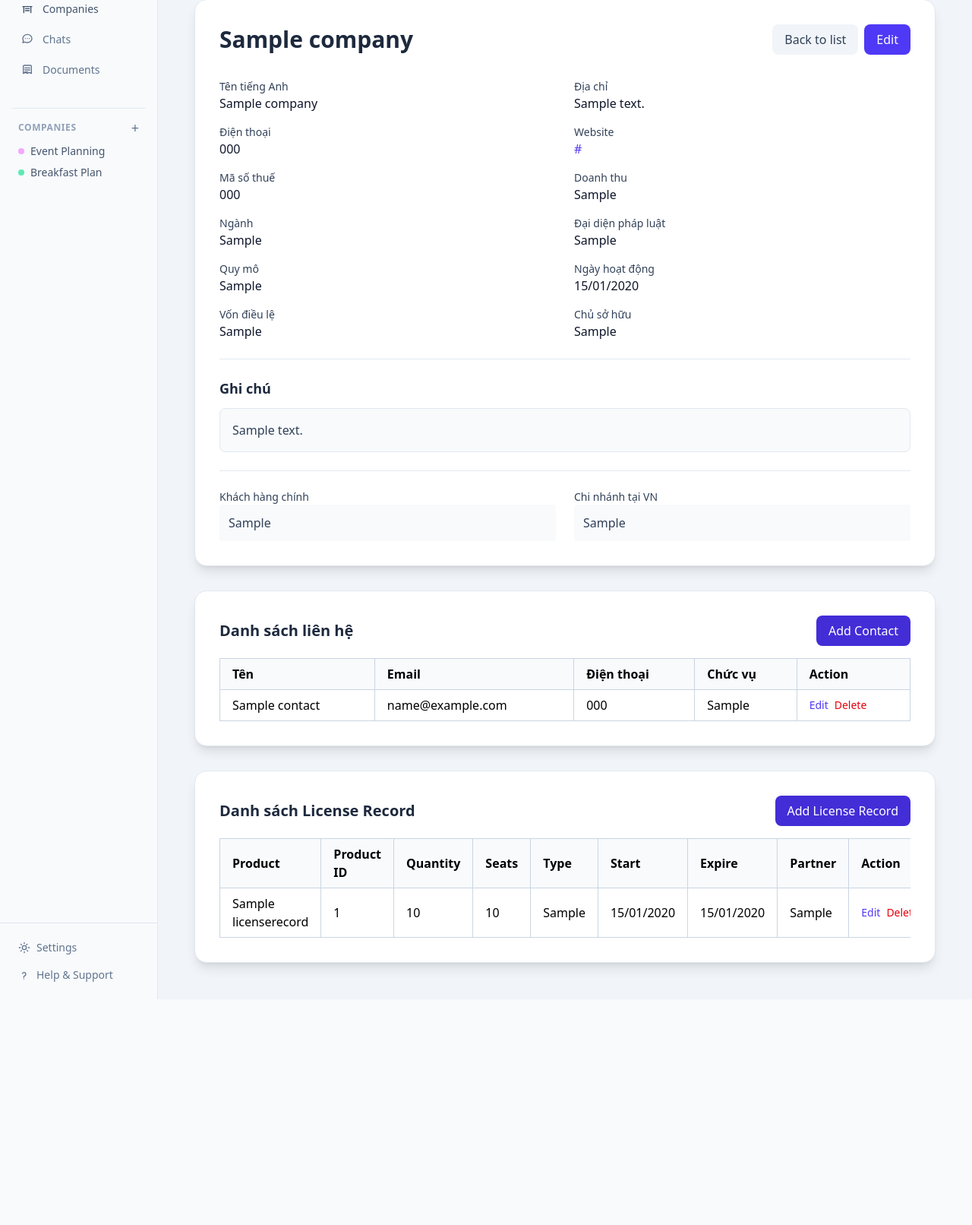
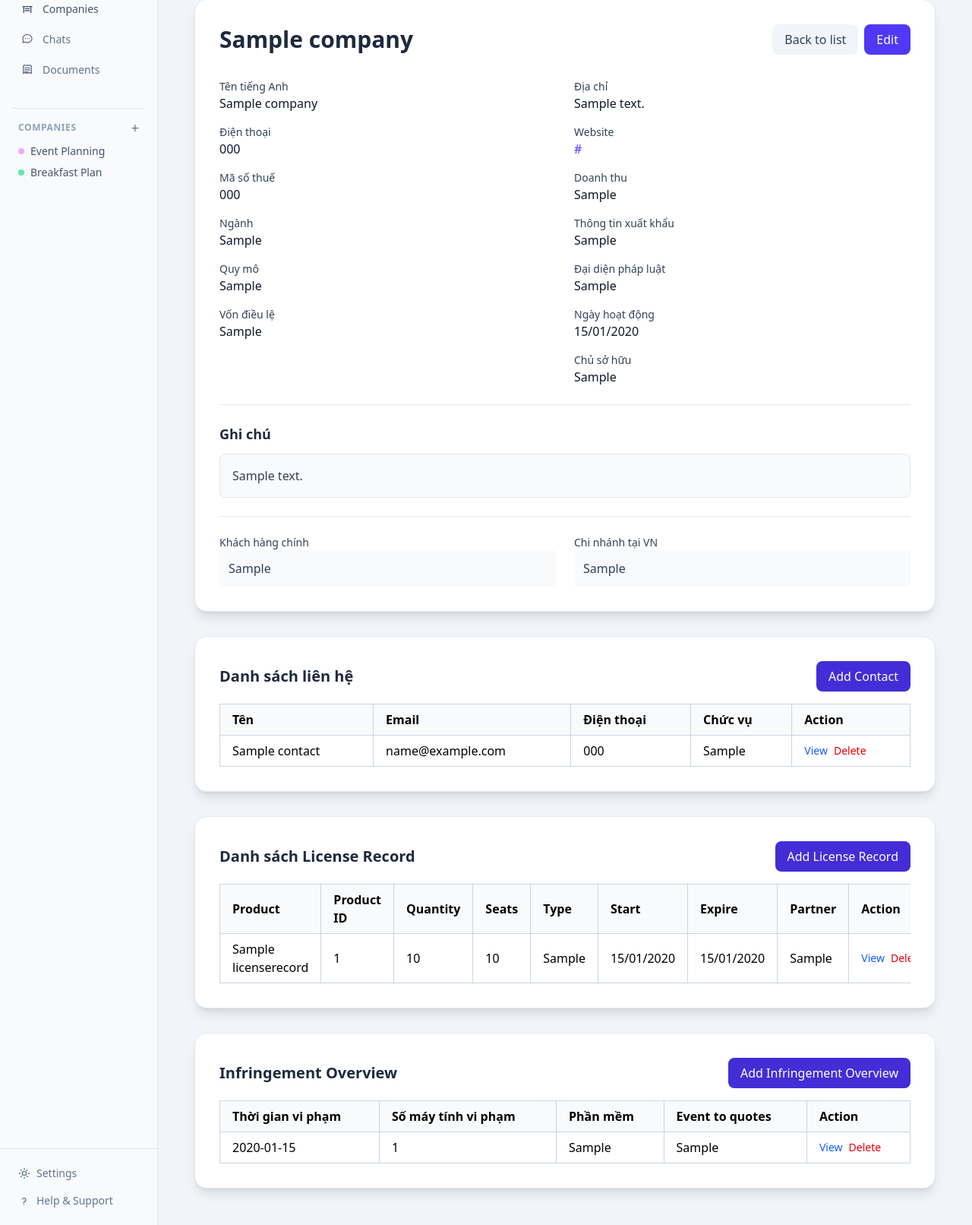
Before and after one commit to luonglong290901-ai/company_management, a Django app: page /companies/1/ in a window 1280 px wide. Shown: the part 130-1742 px from the top of the page at 76% size. Before the commit the page ends 1445 px from the top, so only its background shows below. Run offline with Django 5.2, Linux system fonts and the light colour scheme; a user stored in the database is signed in; tables that the repository leaves empty hold one stand-in row (values such as "Sample post"); some libraries are stand-ins or nearby versions.

Commit message:
feat(core): implement infringement overview and detail-first action flow
add export info and infringement overview CRUD with company detail integration; switch action buttons to view+delete and move edit into detail pages; preserve multiline text rendering across templates with linebreak handling; update related routes, views, forms, templates, and migrations

```diff
--- a/core/templates/company/detail.html
+++ b/core/templates/company/detail.html
@@ -43,7 +43,7 @@
         </div>
         <div>
           <label class="block text-sm font-medium text-slate-700">Ngành</label>
-          <p class="text-slate-900">{{ company.industry|default:"N/A" }}</p>
+          <p class="text-slate-900">{{ company.industry|default:"N/A"|linebreaksbr }}</p>
         </div>
         <div>
           <label class="block text-sm font-medium text-slate-700">Quy mô</label>
@@ -59,7 +59,7 @@
       <div class="space-y-4">
         <div>
           <label class="block text-sm font-medium text-slate-700">Địa chỉ</label>
-          <p class="text-slate-900">{{ company.address|default:"N/A" }}</p>
+          <p class="text-slate-900">{{ company.address|default:"N/A"|linebreaksbr }}</p>
         </div>
         <div>
           <label class="block text-sm font-medium text-slate-700">Website</label>
@@ -74,6 +74,10 @@
           <p class="text-slate-900">{{ company.revenue|default:"N/A" }}</p>
         </div>
         <div>
+          <label class="block text-sm font-medium text-slate-700">Thông tin xuất khẩu</label>
+          <p class="text-slate-900 whitespace-pre-wrap">{{ company.export_info|default:"N/A"|linebreaksbr }}</p>
+        </div>
+        <div>
           <label class="block text-sm font-medium text-slate-700">Đại diện pháp luật</label>
           <p class="text-slate-900">{{ company.legal_representative|default:"N/A" }}</p>
         </div>
@@ -83,7 +87,7 @@
         </div>
         <div>
           <label class="block text-sm font-medium text-slate-700">Chủ sở hữu</label>
-          <p class="text-slate-900">{{ company.owner|default:"N/A" }}</p>
+          <p class="text-slate-900">{{ company.owner|default:"N/A"|linebreaksbr }}</p>
         </div>
       </div>
     </div>
@@ -160,7 +164,7 @@
             </td>
             <td class="border border-slate-300 px-4 py-2">
               <div class="flex gap-2">
-                <a href="{% url 'contact_edit' contact.pk %}" class="text-indigo-600 hover:underline text-sm">Edit</a>
+                <a href="{% url 'contact_detail' contact.pk %}" class="text-blue-600 hover:underline text-sm">View</a>
                 <button type="button" onclick="openDeleteModal('{% url 'contact_delete' contact.pk %}', 'Liên hệ {{ contact.contact_name|escapejs }}')" class="text-red-600 hover:underline text-sm">Delete</button>
               </div>
             </td>
@@ -185,7 +189,7 @@
           </div>
         </div>
         <div class="flex gap-3 mt-2">
-          <a href="{% url 'contact_edit' contact.pk %}" class="text-indigo-600 hover:underline text-sm">Edit</a>
+          <a href="{% url 'contact_detail' contact.pk %}" class="text-blue-600 hover:underline text-sm">View</a>
           <button type="button" onclick="openDeleteModal('{% url 'contact_delete' contact.pk %}', 'Liên hệ {{ contact.contact_name|escapejs }}')" class="text-red-600 hover:underline text-sm">Delete</button>
         </div>
       </div>
@@ -242,7 +246,7 @@
             <td class="border border-slate-300 px-4 py-2 text-black">{{ license_record.partner }}</td>
             <td class="border border-slate-300 px-4 py-2">
               <div class="flex gap-2">
-                <a href="{% url 'license_record_edit' license_record.pk %}" class="text-indigo-600 hover:underline text-sm">Edit</a>
+                <a href="{% url 'license_record_detail' license_record.pk %}" class="text-blue-600 hover:underline text-sm">View</a>
                 <button type="button" onclick="openDeleteModal('{% url 'license_record_delete' license_record.pk %}', 'License {{ license_record.product_name|escapejs }}')" class="text-red-600 hover:underline text-sm">Delete</button>
               </div>
             </td>
@@ -267,7 +271,7 @@
           <div><span class="font-medium">Partner:</span> {{ license_record.partner }}</div>
         </div>
         <div class="flex gap-3 mt-2">
-          <a href="{% url 'license_record_edit' license_record.pk %}" class="text-indigo-600 hover:underline text-sm">Edit</a>
+          <a href="{% url 'license_record_detail' license_record.pk %}" class="text-blue-600 hover:underline text-sm">View</a>
           <button type="button" onclick="openDeleteModal('{% url 'license_record_delete' license_record.pk %}', 'License {{ license_record.product_name|escapejs }}')" class="text-red-600 hover:underline text-sm">Delete</button>
         </div>
       </div>
@@ -279,6 +283,74 @@
     </p>
     {% endif %}
   </div>
+
+  <!-- Infringement Overview Section -->
+  <div
+    class="bg-white rounded-xl lg:rounded-2xl shadow-lg border border-slate-200 p-4 lg:p-8 mt-6 lg:mt-8"
+  >
+    <div class="flex flex-col sm:flex-row sm:items-center sm:justify-between mb-4">
+      <h3 class="text-lg lg:text-xl font-bold text-slate-800 text-black">
+        Infringement Overview
+      </h3>
+      <a
+        href="{% url 'infringement_overview_add' company.pk %}"
+        class="px-4 py-2 bg-indigo-700 text-white rounded-lg hover:bg-indigo-800 text-sm lg:text-base text-center mt-2 sm:mt-0"
+        >Add Infringement Overview</a
+      >
+    </div>
+    {% if infringement_overviews %}
+    <div class="hidden lg:block overflow-x-auto">
+      <table class="w-full border-collapse border border-slate-300">
+        <thead>
+          <tr class="bg-slate-50">
+            <th class="border border-slate-300 px-4 py-2 text-left text-black">Thời gian vi phạm</th>
+            <th class="border border-slate-300 px-4 py-2 text-left text-black">Số máy tính vi phạm</th>
+            <th class="border border-slate-300 px-4 py-2 text-left text-black">Phần mềm</th>
+            <th class="border border-slate-300 px-4 py-2 text-left text-black">Event to quotes</th>
+            <th class="border border-slate-300 px-4 py-2 text-left text-black">Action</th>
+          </tr>
+        </thead>
+        <tbody>
+          {% for infringement in infringement_overviews %}
+          <tr class="hover:bg-slate-50">
+            <td class="border border-slate-300 px-4 py-2 text-black">{{ infringement.infringement_time }}</td>
+            <td class="border border-slate-300 px-4 py-2 text-black">{{ infringement.number_of_infringement_computers }}</td>
+            <td class="border border-slate-300 px-4 py-2 text-black">{{ infringement.infringement_softwares }}</td>
+            <td class="border border-slate-300 px-4 py-2 text-black">{{ infringement.event_to_quotes|linebreaksbr }}</td>
+            <td class="border border-slate-300 px-4 py-2">
+              <div class="flex gap-2">
+                <a href="{% url 'infringement_overview_detail' infringement.pk %}" class="text-blue-600 hover:underline text-sm">View</a>
+                <button type="button" onclick="openDeleteModal('{% url 'infringement_overview_delete' infringement.pk %}', 'Infringement {{ infringement.infringement_time|escapejs }}')" class="text-red-600 hover:underline text-sm">Delete</button>
+              </div>
+            </td>
+          </tr>
+          {% endfor %}
+        </tbody>
+      </table>
+    </div>
+
+    <div class="lg:hidden space-y-4">
+      {% for infringement in infringement_overviews %}
+      <div class="border border-slate-200 rounded-lg p-4">
+        <h4 class="font-medium text-black mb-2">{{ infringement.infringement_time }}</h4>
+        <div class="space-y-1 text-sm text-black">
+          <div><span class="font-medium">Số máy vi phạm:</span> {{ infringement.number_of_infringement_computers }}</div>
+          <div><span class="font-medium">Phần mềm:</span> {{ infringement.infringement_softwares }}</div>
+          <div><span class="font-medium">Event to quotes:</span> {{ infringement.event_to_quotes|linebreaksbr }}</div>
+        </div>
+        <div class="flex gap-3 mt-2">
+          <a href="{% url 'infringement_overview_detail' infringement.pk %}" class="text-blue-600 hover:underline text-sm">View</a>
+          <button type="button" onclick="openDeleteModal('{% url 'infringement_overview_delete' infringement.pk %}', 'Infringement {{ infringement.infringement_time|escapejs }}')" class="text-red-600 hover:underline text-sm">Delete</button>
+        </div>
+      </div>
+      {% endfor %}
+    </div>
+    {% else %}
+    <p class="text-slate-500 italic">
+      Chưa có dữ liệu Infringement Overview cho công ty này.
+    </p>
+    {% endif %}
+  </div>
 </div>
 
 {% endblock %}
--- a/core/templates/dashboard.html
+++ b/core/templates/dashboard.html
@@ -37,7 +37,7 @@
                     {% for company in companies %}
                     <tr class="hover:bg-slate-50">
                         <td class="px-4 py-3 font-medium text-slate-800">{{ company.company_name }}</td>
-                        <td class="px-4 py-3">{{ company.industry|default:'-' }}</td>
+                        <td class="px-4 py-3">{{ company.industry|default:'-'|linebreaksbr }}</td>
                         <td class="px-4 py-3">{{ company.phone|default:'-' }}</td>
                         <td class="px-4 py-3">{{ company.revenue|default:'-' }}</td>
                         <td class="px-4 py-3 text-sm">
@@ -62,7 +62,7 @@
                     <span class="rounded-full px-2 py-1 bg-emerald-100 text-emerald-800 text-xs">Active</span>
                 </div>
                 <div class="space-y-1 text-sm text-slate-600">
-                    <div><span class="font-medium">Industry:</span> {{ company.industry|default:'-' }}</div>
+                    <div><span class="font-medium">Industry:</span> {{ company.industry|default:'-'|linebreaksbr }}</div>
                     <div><span class="font-medium">Phone:</span> {{ company.phone|default:'-' }}</div>
                     <div><span class="font-medium">Revenue:</span> {{ company.revenue|default:'-' }}</div>
                 </div>
--- a/core/urls.py
+++ b/core/urls.py
@@ -3,8 +3,10 @@ from django.contrib.auth import views as auth_views
 from .views import (
     DashboardView, CompanyListView, CompanyDetailView,
     CompanyCreateView, CompanyUpdateView, CompanyDeleteView,
-    ContactCreateView, ContactUpdateView, ContactDeleteView,
-    LicenseRecordCreateView, LicenseRecordUpdateView, LicenseRecordDeleteView
+    ContactCreateView, ContactDetailView, ContactUpdateView, ContactDeleteView,
+    LicenseRecordCreateView, LicenseRecordDetailView, LicenseRecordUpdateView, LicenseRecordDeleteView,
+    InfringementOverviewCreateView, InfringementOverviewDetailView,
+    InfringementOverviewUpdateView, InfringementOverviewDeleteView
 )
 
 urlpatterns = [
@@ -17,9 +19,15 @@ urlpatterns = [
     path('companies/<int:pk>/edit/', CompanyUpdateView.as_view(), name='company_edit'),
     path('companies/<int:pk>/delete/', CompanyDeleteView.as_view(), name='company_delete'),
     path('companies/<int:company_pk>/contacts/add/', ContactCreateView.as_view(), name='contact_add'),
+    path('contacts/<int:pk>/', ContactDetailView.as_view(), name='contact_detail'),
     path('contacts/<int:pk>/edit/', ContactUpdateView.as_view(), name='contact_edit'),
     path('contacts/<int:pk>/delete/', ContactDeleteView.as_view(), name='contact_delete'),
     path('companies/<int:company_pk>/licenses/add/', LicenseRecordCreateView.as_view(), name='license_record_add'),
+    path('licenses/<int:pk>/', LicenseRecordDetailView.as_view(), name='license_record_detail'),
     path('licenses/<int:pk>/edit/', LicenseRecordUpdateView.as_view(), name='license_record_edit'),
     path('licenses/<int:pk>/delete/', LicenseRecordDeleteView.as_view(), name='license_record_delete'),
+    path('companies/<int:company_pk>/infringements/add/', InfringementOverviewCreateView.as_view(), name='infringement_overview_add'),
+    path('infringements/<int:pk>/', InfringementOverviewDetailView.as_view(), name='infringement_overview_detail'),
+    path('infringements/<int:pk>/edit/', InfringementOverviewUpdateView.as_view(), name='infringement_overview_edit'),
+    path('infringements/<int:pk>/delete/', InfringementOverviewDeleteView.as_view(), name='infringement_overview_delete'),
 ]
--- a/core/views.py
+++ b/core/views.py
@@ -4,8 +4,8 @@ from django.views.generic import ListView, CreateView, UpdateView, DeleteView, D
 from django.contrib import messages
 from django.core.paginator import Paginator, EmptyPage, PageNotAnInteger
 from django.db.models import Q
-from .models import Company, Contact, LicenseRecord
-from .forms import CompanyForm, ContactForm, LicenseRecordForm
+from .models import Company, Contact, LicenseRecord, InfringementOverview
+from .forms import CompanyForm, ContactForm, LicenseRecordForm, InfringementOverviewForm
 
 # LoginRequiredMixin sẽ tự động đá người dùng ra trang login nếu chưa đăng nhập
 class DashboardView(LoginRequiredMixin, ListView):
@@ -55,6 +55,7 @@ class CompanyDetailView(LoginRequiredMixin, DetailView):
     def get_context_data(self, **kwargs):
         context = super().get_context_data(**kwargs)
         context['license_records'] = self.object.license_records.order_by('expiration_date', 'id')
+        context['infringement_overviews'] = self.object.infringement_overviews.order_by('-created_at', '-id')
         return context
 
 
@@ -112,6 +113,18 @@ class ContactCreateView(LoginRequiredMixin, CreateView):
 
     def get_success_url(self):
         return reverse('company_detail', kwargs={'pk': self.kwargs['company_pk']})
+
+
+class ContactDetailView(LoginRequiredMixin, DetailView):
+    model = Contact
+    template_name = 'contact/detail.html'
+    context_object_name = 'contact'
+    login_url = '/login/'
+
+    def get_context_data(self, **kwargs):
+        context = super().get_context_data(**kwargs)
+        context['company'] = self.object.company
+        return context
 
 
 class ContactUpdateView(LoginRequiredMixin, UpdateView):
@@ -173,6 +186,18 @@ class LicenseRecordCreateView(LoginRequiredMixin, CreateView):
         return reverse('company_detail', kwargs={'pk': self.kwargs['company_pk']})
 
 
+class LicenseRecordDetailView(LoginRequiredMixin, DetailView):
+    model = LicenseRecord
+    template_name = 'license_record/detail.html'
+    context_object_name = 'license_record'
+    login_url = '/login/'
+
+    def get_context_data(self, **kwargs):
+        context = super().get_context_data(**kwargs)
+        context['company'] = self.object.company
+        return context
+
+
 class LicenseRecordUpdateView(LoginRequiredMixin, UpdateView):
     model = LicenseRecord
     form_class = LicenseRecordForm
@@ -209,3 +234,72 @@ class LicenseRecordDeleteView(LoginRequiredMixin, DeleteView):
 
     def get_success_url(self):
         return reverse('company_detail', kwargs={'pk': self.object.company.pk})
+
+
+class InfringementOverviewCreateView(LoginRequiredMixin, CreateView):
+    model = InfringementOverview
+    form_class = InfringementOverviewForm
+    template_name = 'infringement_overview/form.html'
+    login_url = '/login/'
+
+    def get_context_data(self, **kwargs):
+        context = super().get_context_data(**kwargs)
+        context['company'] = Company.objects.get(pk=self.kwargs['company_pk'])
+        return context
+
+    def form_valid(self, form):
+        form.instance.company = Company.objects.get(pk=self.kwargs['company_pk'])
+        messages.success(self.request, 'Infringement overview has been added successfully!')
+        return super().form_valid(form)
+
+    def get_success_url(self):
+        return reverse('company_detail', kwargs={'pk': self.kwargs['company_pk']})
+
+
+class InfringementOverviewDetailView(LoginRequiredMixin, DetailView):
+    model = InfringementOverview
+    template_name = 'infringement_overview/detail.html'
+    context_object_name = 'infringement_overview'
+    login_url = '/login/'
+
+    def get_context_data(self, **kwargs):
+        context = super().get_context_data(**kwargs)
+        context['company'] = self.object.company
+        return context
+
+
+class InfringementOverviewUpdateView(LoginRequiredMixin, UpdateView):
+    model = InfringementOverview
+    form_class = InfringementOverviewForm
+    template_name = 'infringement_overview/form.html'
+    login_url = '/login/'
+
+    def get_context_data(self, **kwargs):
+        context = super().get_context_data(**kwargs)
+        context['company'] = self.object.company
+        return context
+
+    def form_valid(self, form):
+        messages.success(self.request, 'Infringement overview has been updated successfully!')
+        return super().form_valid(form)
+
+    def get_success_url(self):
+        return reverse('company_detail', kwargs={'pk': self.object.company.pk})
+
+
+class InfringementOverviewDeleteView(LoginRequiredMixin, DeleteView):
+    model = InfringementOverview
+    template_name = 'infringement_overview/confirm_delete.html'
+    login_url = '/login/'
+
+    def get_context_data(self, **kwargs):
+        context = super().get_context_data(**kwargs)
+        context['company'] = self.object.company
+        return context
+
+    def delete(self, request, *args, **kwargs):
+        messages.success(request, 'Infringement overview has been deleted successfully!')
+        return super().delete(request, *args, **kwargs)
+
+    def get_success_url(self):
+        return reverse('company_detail', kwargs={'pk': self.object.company.pk})
--- a/theme/static/css/dist/styles.css
+++ b/theme/static/css/dist/styles.css
@@ -840,9 +840,6 @@
   .w-48 {
     width: calc(var(--spacing) * 48);
   }
-  .w-64 {
-    width: calc(var(--spacing) * 64);
-  }
   .w-72 {
     width: calc(var(--spacing) * 72);
   }
@@ -1017,14 +1014,8 @@
   .border-slate-300 {
     border-color: var(--color-slate-300);
   }
-  .border-slate-800 {
-    border-color: var(--color-slate-800);
-  }
   .border-yellow-200 {
     border-color: var(--color-yellow-200);
-  }
-  .bg-black {
-    background-color: var(--color-black);
   }
   .bg-black\/45 {
     background-color: color-mix(in srgb, #000 45%, transparent);
@@ -1078,9 +1069,6 @@
   }
   .bg-slate-300 {
     background-color: var(--color-slate-300);
-  }
-  .bg-slate-900 {
-    background-color: var(--color-slate-900);
   }
   .bg-slate-900\/50 {
     background-color: color-mix(in srgb, oklch(20.8% 0.042 265.755) 50%, transparent);
@@ -1391,18 +1379,8 @@
     }
   }
   @media (hover: hover) {
-    .hover\:bg-slate-800:hover {
-      background-color: var(--color-slate-800);
-    }
-  }
-  @media (hover: hover) {
     .hover\:text-indigo-800:hover {
       color: var(--color-indigo-800);
-    }
-  }
-  @media (hover: hover) {
-    .hover\:text-slate-300:hover {
-      color: var(--color-slate-300);
     }
   }
   @media (hover: hover) {
@@ -1488,6 +1466,11 @@
   @media (width >= 64rem) {
     .lg\:col-span-1 {
       grid-column: span 1 / span 1;
+    }
+  }
+  @media (width >= 64rem) {
+    .lg\:col-span-2 {
+      grid-column: span 2 / span 2;
     }
   }
   @media (width >= 64rem) {
```
Also changed, not shown: core/admin.py (+12 -2 lines), core/forms.py (+31 -1 lines), core/models.py (+19 -0 lines), core/templates/company/list.html (+4 -4 lines), core/templates/contact/detail.html (added, +41 -0 lines), core/templates/infringement_overview/confirm_delete.html (added, +17 -0 lines), core/templates/infringement_overview/detail.html (added, +49 -0 lines), core/templates/infringement_overview/form.html (added, +34 -0 lines), core/templates/license_record/detail.html (added, +53 -0 lines), core/migrations/0006_company_export_info_infringementoverview.py (added), core/migrations/0007_rename_event_to_quote_and_alter_infringement_fields.py (added), 1 other file.
